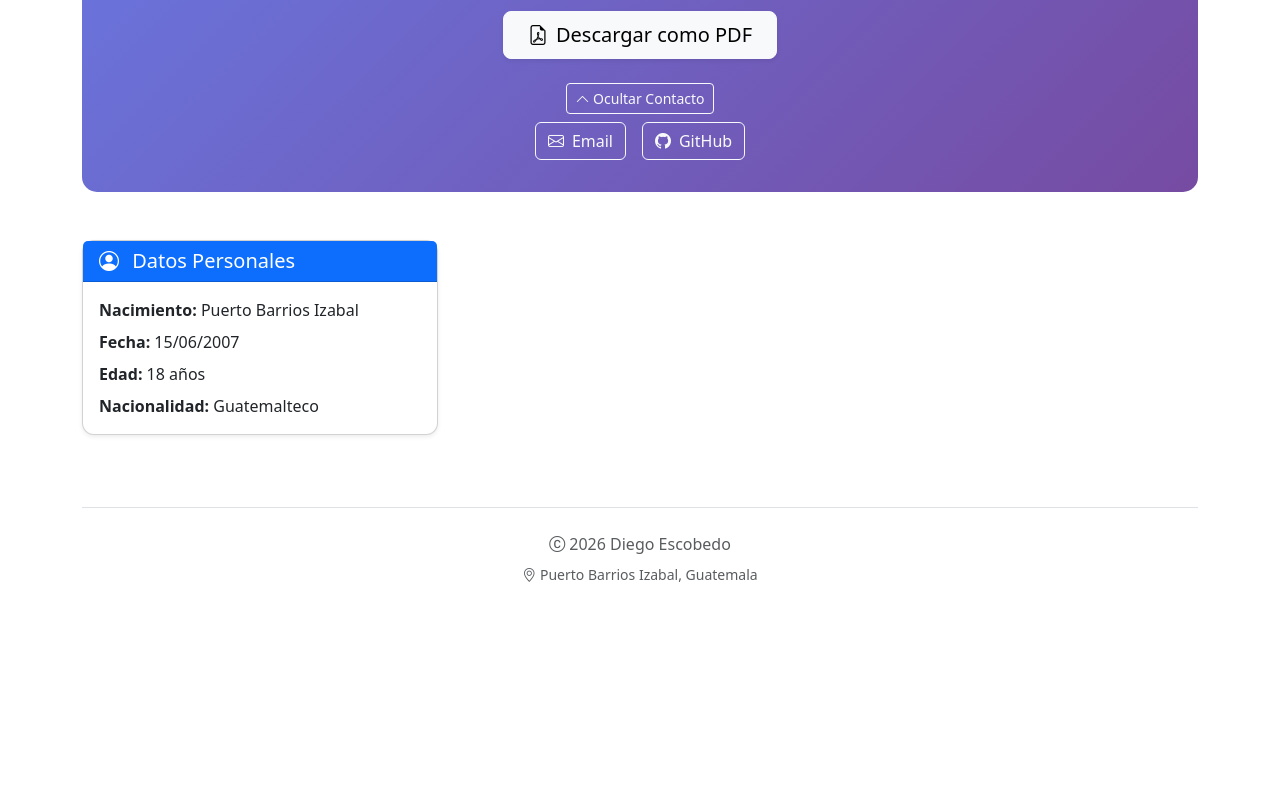
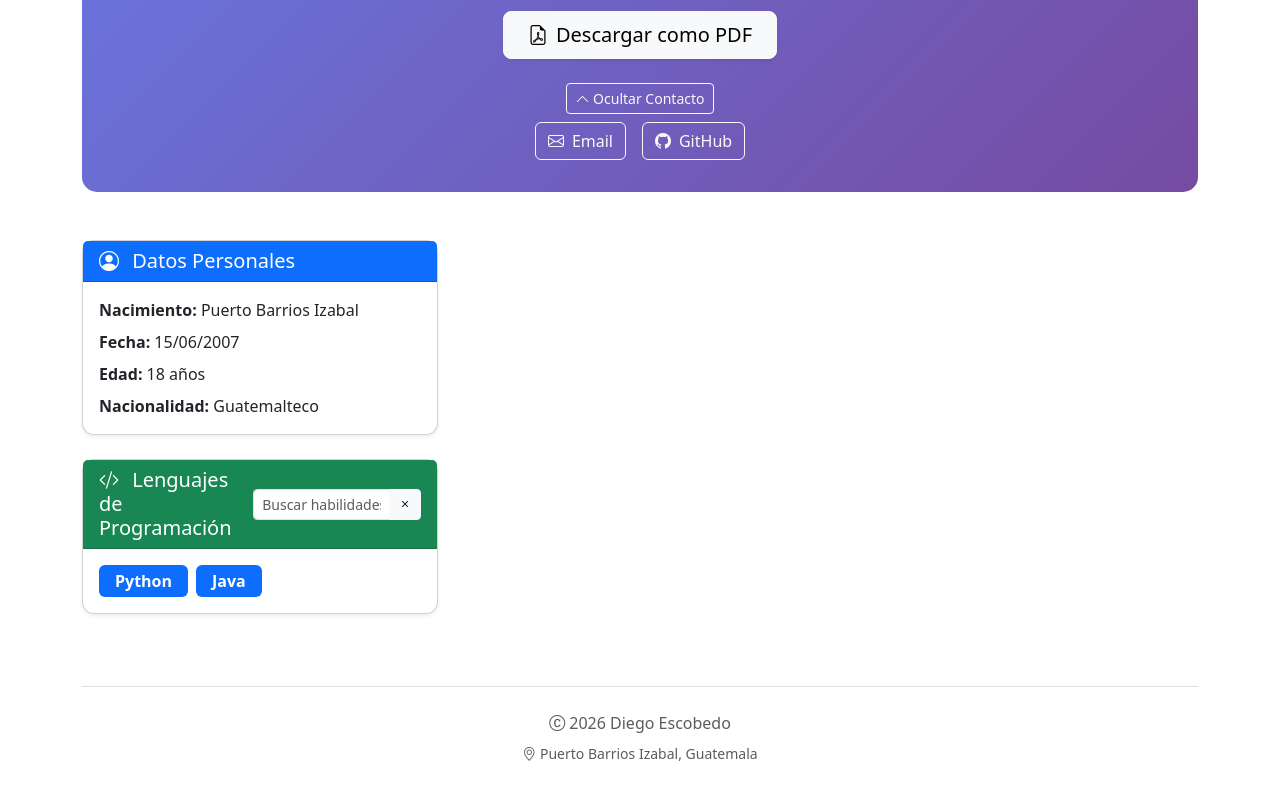
Before and after one commit to Diego-Escobedo123/CV-Diego-Angular, an Angular app in the folder cv-app/: page / in a window 1280 px wide. Shown: the part 410-1210 px from the top of the page. Before the commit the page ends 1035 px from the top, so only its background shows below. Built offline with nearby package versions, Linux system fonts and the light colour scheme.

Commit message:
3. Programming languages component

```diff
--- a/cv-app/src/app/app.html
+++ b/cv-app/src/app/app.html
@@ -1,12 +1,20 @@
-<div class="container py-4" id="cv-content">
+<div class="container py-4">
+
+  <!-- Header -->
   <app-header></app-header>
 
-   <main class="row g-4">
+  <!-- Contenido principal -->
+  <main class="row g-4">
+
+    <!-- Columna izquierda -->
     <aside class="col-lg-4">
       <app-datos-personales></app-datos-personales>
+      <app-lenguajes></app-lenguajes>
     </aside>
+
   </main>
 
+  <!-- Footer -->
   <footer class="footer mt-5 pt-4 border-top">
     <div class="text-center">
       <p class="text-muted mb-2">
@@ -17,4 +25,5 @@
       </p>
     </div>
   </footer>
+
 </div>
--- a/cv-app/src/app/app.ts
+++ b/cv-app/src/app/app.ts
@@ -2,10 +2,11 @@ import { Component, signal } from '@angular/core';
 import { RouterOutlet } from '@angular/router';
 import { HeaderComponent } from './components/header/header'
 import { DatosPersonalesComponent } from './components/datos-personales/datos-personales';
+import { LenguajesComponent } from './components/lenguajes/lenguajes';
 
 @Component({
   selector: 'app-root',
-  imports: [RouterOutlet, HeaderComponent, DatosPersonalesComponent],
+  imports: [RouterOutlet, HeaderComponent, DatosPersonalesComponent, LenguajesComponent],
   templateUrl: './app.html',
   styleUrl: './app.css'
 })
--- /dev/null
+++ b/cv-app/src/app/components/lenguajes/lenguajes.css
@@ -0,0 +1,11 @@
+.card {
+    border-radius: 12px;
+}
+
+.badge {
+    transition: all 0.3s ease;
+}
+
+.badge:hover {
+    transform: scale(1.05);
+}
--- /dev/null
+++ b/cv-app/src/app/components/lenguajes/lenguajes.html
@@ -0,0 +1,40 @@
+<div class="card shadow-sm mb-4">
+  <div class="card-header bg-success text-white">
+    <div class="d-flex justify-content-between align-items-center">
+
+      <h3 class="card-title h5 mb-0">
+        <i class="bi bi-code-slash me-2"></i>
+        Lenguajes de Programación
+      </h3>
+
+      <div class="input-group input-group-sm">
+        <input type="text"
+               class="form-control"
+               [(ngModel)]="searchText"
+               placeholder="Buscar habilidades...">
+
+        <button class="btn btn-light"
+                (click)="limpiarBusqueda()">
+          <i class="bi bi-x"></i>
+        </button>
+      </div>
+
+    </div>
+  </div>
+
+  <div class="card-body">
+    <div class="d-flex flex-wrap gap-2">
+
+      <span *ngFor="let habilidad of habilidadesFiltradas"
+            class="badge bg-primary py-2 px-3 fs-6">
+        {{ habilidad }}
+      </span>
+
+      <div *ngIf="habilidadesFiltradas.length === 0"
+           class="text-muted small mt-2">
+        No se encontraron habilidades
+      </div>
+
+    </div>
+  </div>
+</div>
--- /dev/null
+++ b/cv-app/src/app/components/lenguajes/lenguajes.ts
@@ -0,0 +1,30 @@
+import { Component } from '@angular/core';
+import { CommonModule } from '@angular/common';
+import { FormsModule } from '@angular/forms';
+
+@Component({
+  selector: 'app-lenguajes',
+  standalone: true,
+  imports: [CommonModule, FormsModule],
+  templateUrl: './lenguajes.html',
+  styleUrls: ['./lenguajes.css']
+})
+export class LenguajesComponent {
+
+  searchText: string = '';
+
+  habilidades: string[] = [
+    'Python',
+    'Java'
+  ];
+
+  get habilidadesFiltradas(): string[] {
+    return this.habilidades.filter(h =>
+      h.toLowerCase().includes(this.searchText.toLowerCase())
+    );
+  }
+
+  limpiarBusqueda(): void {
+    this.searchText = '';
+  }
+}
```
Also changed, not shown: 1 other file (tests, documents, lock files or other folders).
